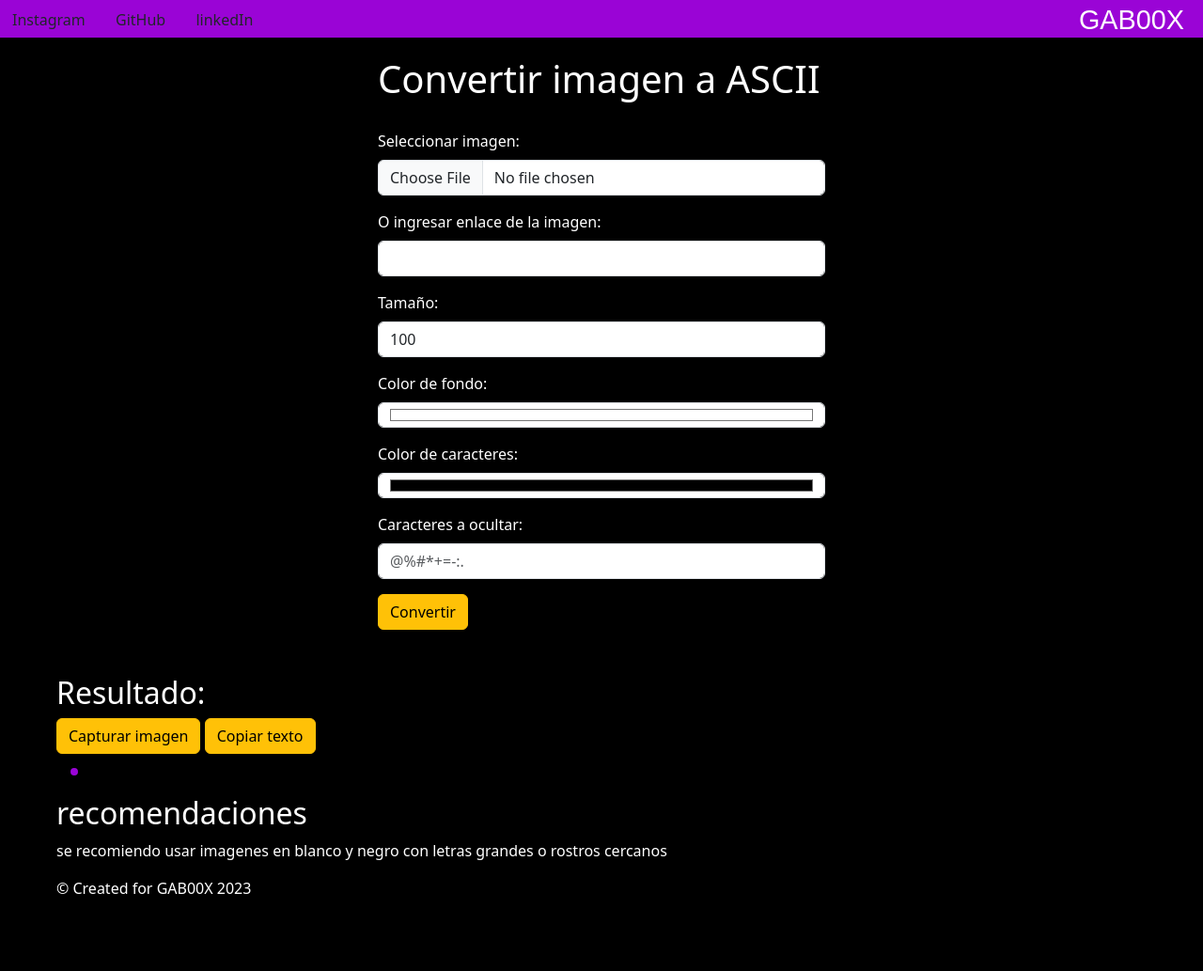
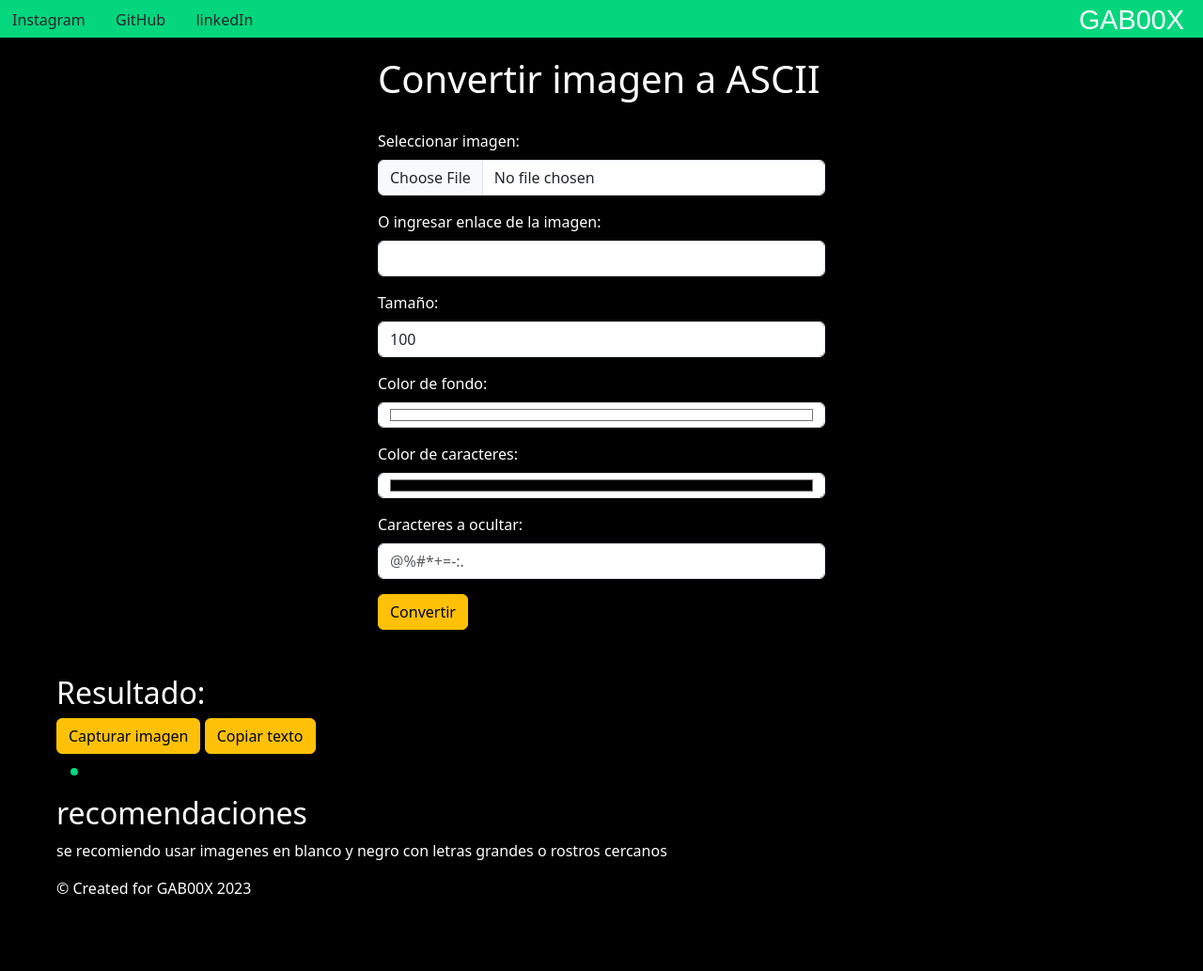
Before and after one commit to GAB00X99/ImgASCII, a Flask app: page / in a window 1280 px wide. Shown: the whole page at 94% size. Run offline with Flask 3, Linux system fonts and the light colour scheme; some libraries are stand-ins or nearby versions.

Commit message:
correccion de bugs 1.1

```diff
--- a/app.py
+++ b/app.py
@@ -47,10 +47,11 @@ def convert_image_to_ascii(image_path, new_width=100, replace_chars=''):
     image = resize_image(image, new_width=new_width)
     image = grayscale(image)
 
-    ascii_str = pixels_to_ascii(image)
-
     if replace_chars:
+        ascii_str = pixels_to_ascii(image)
         ascii_str = replace_chars_with_space(ascii_str, replace_chars)
+    else:
+        ascii_str = pixels_to_ascii(image)
 
     img_width = image.width
     ascii_str_len = len(ascii_str)
@@ -75,21 +76,20 @@ def convert():
 
     if file:
         img = file.read()
-        with open('temp.jpg', 'wb') as f:
+        with open('temp.png', 'wb') as f:
             f.write(img)
         size = int(request.form.get('size', 100))
-        ascii_img = convert_image_to_ascii('temp.jpg', new_width=size, replace_chars=hidden_chars)
+        ascii_img = convert_image_to_ascii('temp.png', new_width=size, replace_chars=hidden_chars)
         return render_template('index.html', ascii_img=ascii_img)
 
     elif image_url:
         response = requests.get(image_url)
         image = Image.open(BytesIO(response.content))
         size = int(request.form.get('size', 100))
-        # Si la imagen tiene un modo RGBA, conviértela al modo RGB antes de guardarla
         if image.mode == 'RGBA':
             image = image.convert('RGB')
-        image.save('temp.jpg')
-        ascii_img = convert_image_to_ascii('temp.jpg', new_width=size, replace_chars=hidden_chars)
+        image.save('temp.png')
+        ascii_img = convert_image_to_ascii('temp.png', new_width=size, replace_chars=hidden_chars)
         return render_template('index.html', ascii_img=ascii_img)
 
     return render_template('index.html')
--- a/static/css/styles.css
+++ b/static/css/styles.css
@@ -3,7 +3,7 @@
     top: 0;
     left: 0;
     width: 100%;
-    background-color: rgb(154, 4, 214);
+    background-color: rgb(4, 214, 126);
     font-size: 1.5rem;
 }
 .additional-text {
@@ -39,7 +39,7 @@ pre {
 .resultado {
     background-color: white;
     color: black;
-    border: 4px solid rgb(154, 4, 214);
+    border: 4px solid rgb(4, 214, 126);
     border-radius: 10px;
     margin: 15px;
     display: inline-block;
```
